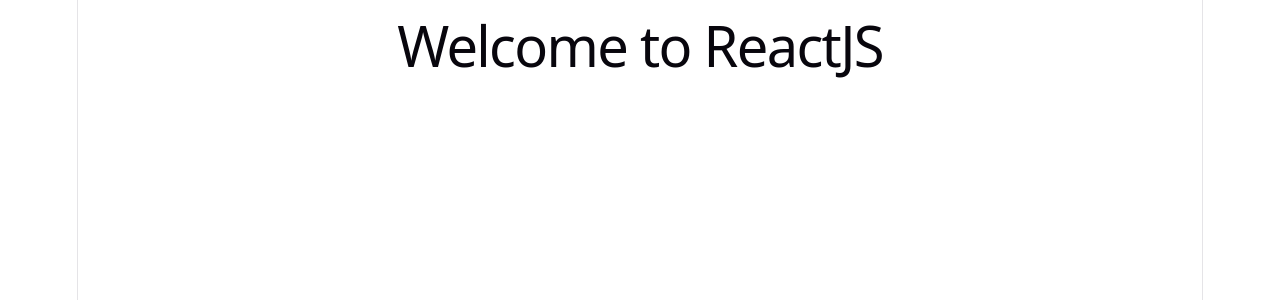
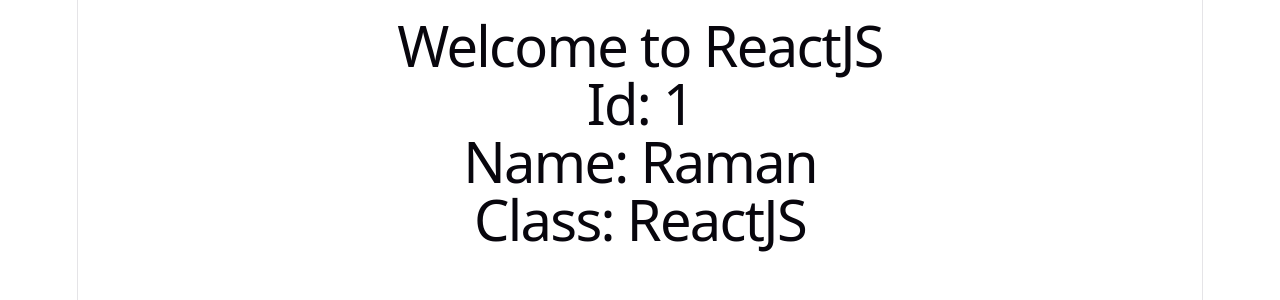
Before and after one commit to Tanya-26/ReactJS, a React (Vite) app: page / in a window 1280 px wide. Shown: the top 300 px of the page. Built offline with nearby package versions, Linux system fonts and the light colour scheme.

Commit message:
made my first object

```diff
--- a/src/App.jsx
+++ b/src/App.jsx
@@ -1,4 +1,16 @@
-function App(){
-  return <h1>Welcome to ReactJS</h1>
+function App() {
+  let listinfo = {
+    id: 1,
+    name: "Raman",
+    class: "ReactJS",
+  };
+  return (
+    <div>
+      <h1>Welcome to ReactJS</h1>
+      <h1>Id: {listinfo.id}</h1>
+      <h1>Name: {listinfo.name}</h1>
+      <h1>Class: {listinfo.class}</h1>
+    </div>
+  );
 }
 export default App;
```
